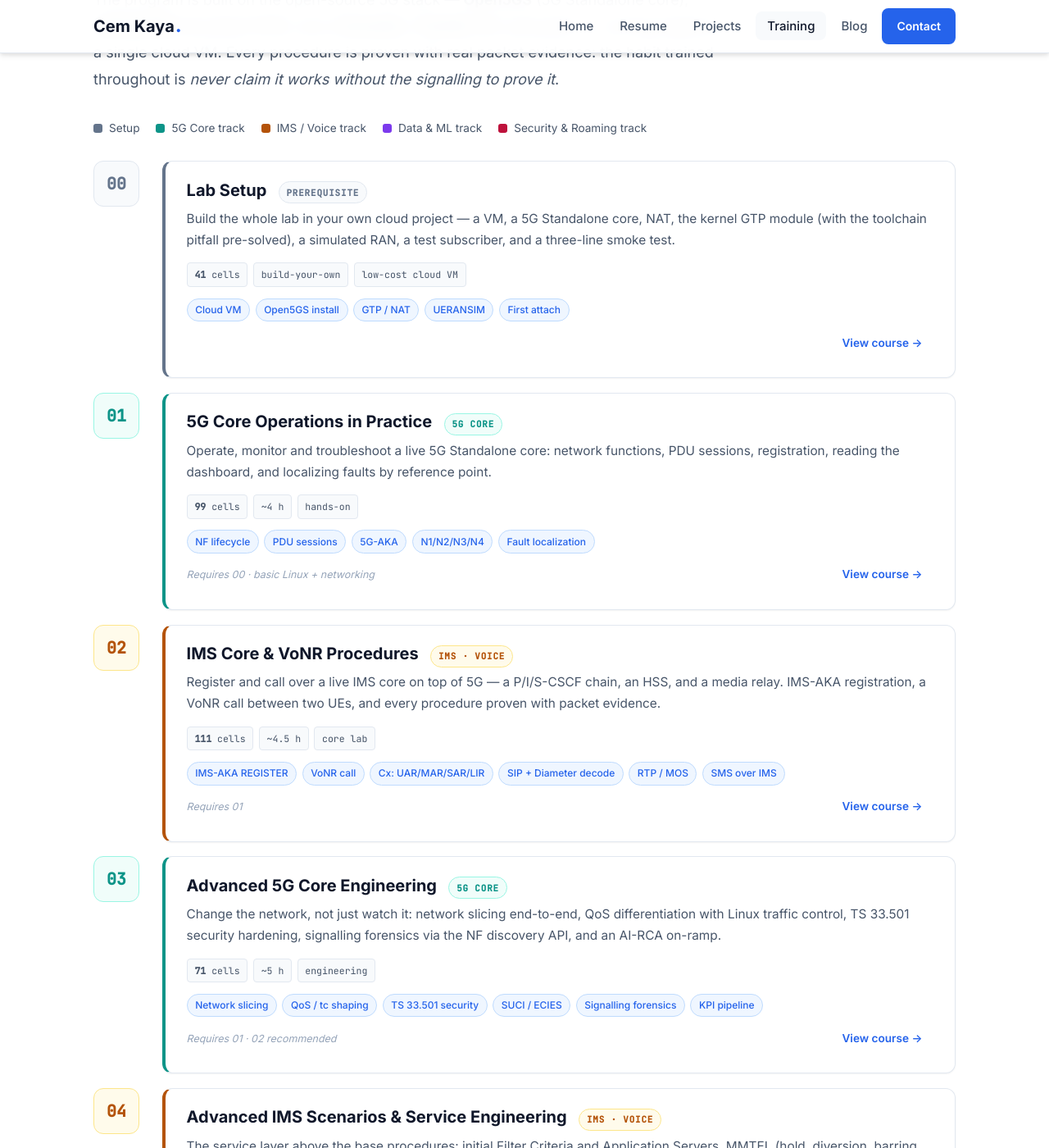
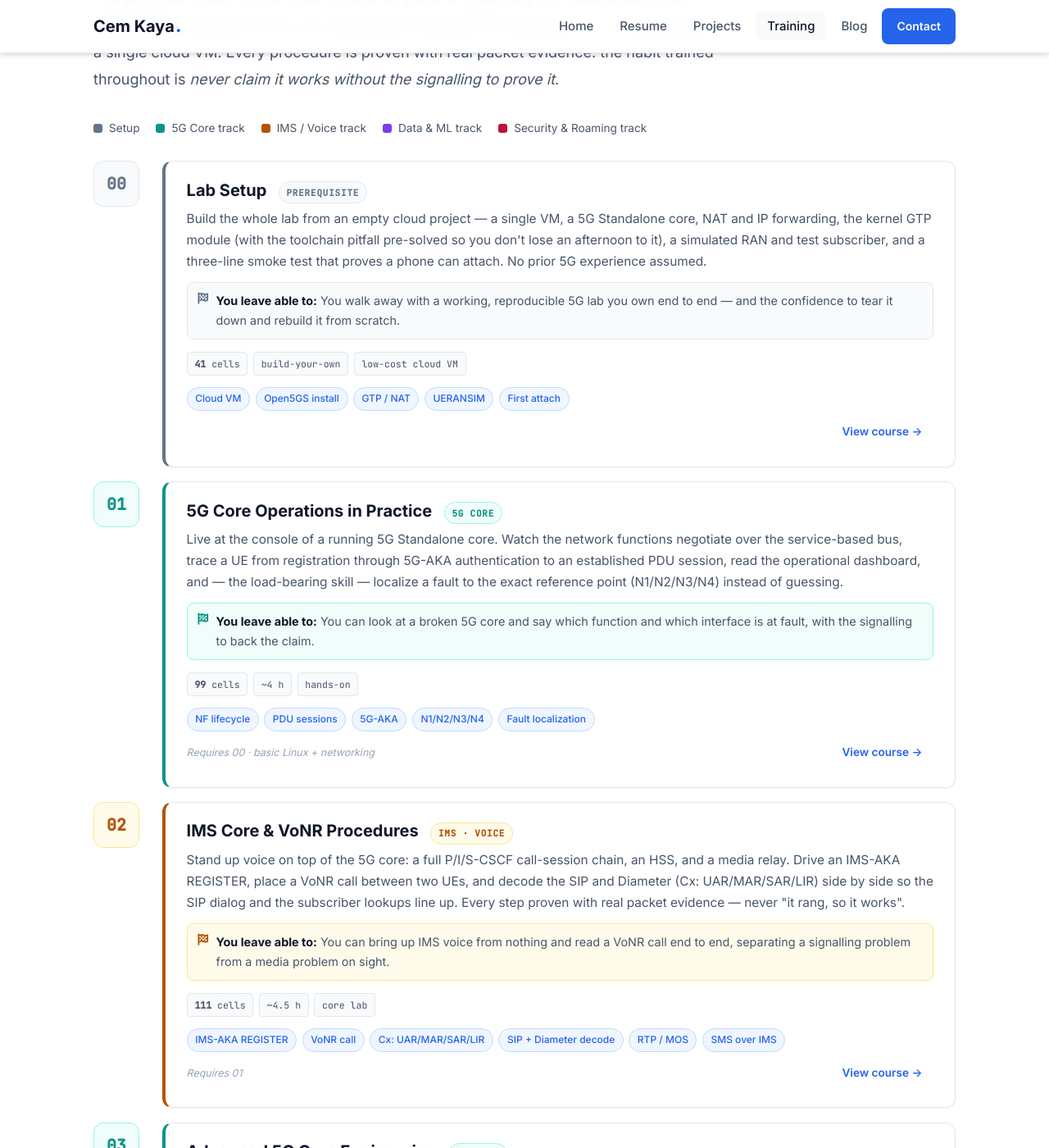
Before and after one commit to cem8kaya/kayacemcom, a Jekyll site: the page built from training.html, in a window 1280 px wide and 1400 px high, scrolled down 602 px. Shown: the whole window at 82% size. Built offline with Jekyll 4.4.1, drawn with Linux system fonts in a browser that asks for light colours; some of the changed text lies outside the part shown.

Commit message:
Training: enrich course descriptions, add per-course outcome box
- Expand each course blurb in _data/training.yml with more concrete
  detail on what runs and why it matters (protocols, evidence, honesty
  rule for ML, roaming/security scope).
- Add an "outcome" field per course rendered as a track-coloured
  "You leave able to:" box on each overview card.
- Add .t-outcome styling keyed to the per-track colour variables.

No lab/VM specifics, IPs, keys or operator identifiers introduced;
standard-protocol and educational content only.

Co-Authored-By: Claude Opus 4.8 <noreply@anthropic.com>
Claude-Session: https://claude.ai/code/session_01CaBrXgTTacUJyHXBeT5C35

```diff
--- a/_data/training.yml
+++ b/_data/training.yml
@@ -15,9 +15,14 @@ courses:
     track: "setup"
     tag: "Prerequisite"
     focus: >
-      Build the whole lab in your own cloud project — a VM, a 5G Standalone
-      core, NAT, the kernel GTP module (with the toolchain pitfall pre-solved),
-      a simulated RAN, a test subscriber, and a three-line smoke test.
+      Build the whole lab from an empty cloud project — a single VM, a 5G
+      Standalone core, NAT and IP forwarding, the kernel GTP module (with the
+      toolchain pitfall pre-solved so you don't lose an afternoon to it), a
+      simulated RAN and test subscriber, and a three-line smoke test that
+      proves a phone can attach. No prior 5G experience assumed.
+    outcome: >
+      You walk away with a working, reproducible 5G lab you own end to end —
+      and the confidence to tear it down and rebuild it from scratch.
     cells: 41
     meta: ["build-your-own", "low-cost cloud VM"]
     topics: ["Cloud VM", "Open5GS install", "GTP / NAT", "UERANSIM", "First attach"]
@@ -28,9 +33,14 @@ courses:
     track: "core"
     tag: "5G Core"
     focus: >
-      Operate, monitor and troubleshoot a live 5G Standalone core: network
-      functions, PDU sessions, registration, reading the dashboard, and
-      localizing faults by reference point.
+      Live at the console of a running 5G Standalone core. Watch the network
+      functions negotiate over the service-based bus, trace a UE from
+      registration through 5G-AKA authentication to an established PDU session,
+      read the operational dashboard, and — the load-bearing skill — localize a
+      fault to the exact reference point (N1/N2/N3/N4) instead of guessing.
+    outcome: >
+      You can look at a broken 5G core and say which function and which
+      interface is at fault, with the signalling to back the claim.
     cells: 99
     meta: ["~4 h", "hands-on"]
     topics: ["NF lifecycle", "PDU sessions", "5G-AKA", "N1/N2/N3/N4", "Fault localization"]
@@ -41,9 +51,15 @@ courses:
     track: "ims"
     tag: "IMS · Voice"
     focus: >
-      Register and call over a live IMS core on top of 5G — a P/I/S-CSCF chain,
-      an HSS, and a media relay. IMS-AKA registration, a VoNR call between two
-      UEs, and every procedure proven with packet evidence.
+      Stand up voice on top of the 5G core: a full P/I/S-CSCF call-session
+      chain, an HSS, and a media relay. Drive an IMS-AKA REGISTER, place a
+      VoNR call between two UEs, and decode the SIP and Diameter (Cx:
+      UAR/MAR/SAR/LIR) side by side so the SIP dialog and the subscriber
+      lookups line up. Every step proven with real packet evidence — never
+      "it rang, so it works".
+    outcome: >
+      You can bring up IMS voice from nothing and read a VoNR call end to end,
+      separating a signalling problem from a media problem on sight.
     cells: 111
     meta: ["~4.5 h", "core lab"]
     topics: ["IMS-AKA REGISTER", "VoNR call", "Cx: UAR/MAR/SAR/LIR", "SIP + Diameter decode", "RTP / MOS", "SMS over IMS"]
@@ -54,9 +70,15 @@ courses:
     track: "core"
     tag: "5G Core"
     focus: >
-      Change the network, not just watch it: network slicing end-to-end, QoS
-      differentiation with Linux traffic control, TS 33.501 security hardening,
-      signalling forensics via the NF discovery API, and an AI-RCA on-ramp.
+      Stop watching the network and start changing it. Cut an end-to-end
+      network slice, differentiate QoS with Linux traffic control and prove the
+      shaping in the data plane, harden the core against the TS 33.501 threat
+      model (SUCI/ECIES subscriber-identity protection included), reconstruct
+      signalling from the NF discovery API, and stand up a KPI pipeline that
+      feeds an AI root-cause on-ramp.
+    outcome: >
+      You can engineer a differentiated, hardened core to a requirement — and
+      show the packets and KPIs that prove the change did what you claimed.
     cells: 71
     meta: ["~5 h", "engineering"]
     topics: ["Network slicing", "QoS / tc shaping", "TS 33.501 security", "SUCI / ECIES", "Signalling forensics", "KPI pipeline"]
@@ -67,10 +89,15 @@ courses:
     track: "ims"
     tag: "IMS · Voice"
     focus: >
-      The service layer above the base procedures: initial Filter Criteria and
-      Application Servers, MMTEL (hold, diversion, barring, identity), transfer
-      and conference, emergency calls, access continuity, interconnect, advanced
-      media and charging. Half is offline reference call-flows — runs with no lab.
+      The service layer that turns a raw call into a product: initial Filter
+      Criteria routing to Application Servers over ISC, the MMTEL suite (hold,
+      call diversion, barring, identity presentation/restriction), transfer and
+      conference (REFER), emergency (sos) calls, access continuity (T-ADS,
+      SRVCC), interconnect (ENUM, IBCF/TrGW) and Rf/Ro charging. Roughly half
+      is offline reference call-flows that run with no lab attached.
+    outcome: >
+      You can reason about why a supplementary service misbehaves — from the
+      iFC that should have triggered to the AS that answered — not just whether.
     cells: 119
     meta: ["~6 h", "20 call-flows"]
     topics: ["iFC / AS / ISC / Sh", "MMTEL services", "REFER / conference", "Emergency (sos)", "T-ADS / SRVCC", "ENUM / IBCF", "Rf/Ro charging"]
@@ -81,11 +108,17 @@ courses:
     track: "data"
     tag: "Data · ML"
     focus: >
-      Turn the telemetry every earlier course produces into a data-science
-      lifecycle: ingestion, a feature store, analytics, visualization, and
-      machine learning — anomaly detection, fault classification, and
-      forecasting. Ships two notebooks: a synthetic edition that runs anywhere,
-      and a live-lab edition that runs on real telemetry.
+      Turn the telemetry every earlier course emits into a full data-science
+      lifecycle — ingestion, a time-aligned feature store, analytics on
+      standardized TS 28.554 KPIs, visualization for two audiences, and
+      machine learning (Isolation-Forest anomaly detection, DTW fault
+      classification, seasonal forecasting). The recurring lesson is honesty:
+      a 0.99 score is usually a leak, and every model ends by asking what would
+      be true on real traffic. Ships two notebooks — a synthetic edition that
+      runs anywhere, and a live-lab edition on real telemetry.
+    outcome: >
+      You can build an honest pipeline from packets to predictions — and you
+      trust the lower, leak-free number over the flattering one.
     cells: 179
     meta: ["101 + 78 cells", "~7 h + 4 h"]
     topics: ["Ingestion & feature store", "Sessionization", "TS 28.554 KPIs", "Isolation Forest", "DTW classification", "Forecasting", "MLOps"]
@@ -96,11 +129,17 @@ courses:
     track: "data"
     tag: "Data · ML"
     focus: >
-      When a deep, graph or federated method beats a classical one — and when it
-      does not. CNNs/ROCKET for KPI time series, sequence models and self-attention
-      for signalling ladders, graph neural nets for fault localization on the
-      service-based architecture, deep anomaly detection, federated learning across
-      sites, and a trust layer (conformal prediction, drift, human-in-the-loop).
+      The honest case for deep learning in a telco: when a deep, graph or
+      federated method genuinely beats the classical baseline from Course 05 —
+      and, just as often, when it does not. CNNs/ROCKET for KPI time series,
+      sequence models and self-attention for signalling ladders, graph neural
+      nets that localize a fault on the service-based topology itself, deep
+      anomaly detection, federated learning across sites that never share raw
+      data, and a trust layer — conformal prediction, drift detection and a
+      human in the loop. Offline, no GPU required.
+    outcome: >
+      You can pick the right model for a telco problem on evidence, and wrap it
+      in the calibration and drift checks that make it safe to trust.
     cells: 52
     meta: ["~5 h", "offline · no GPU"]
     topics: ["CNN / ROCKET", "Sequence models · attention", "Graph neural nets", "Deep anomaly detection", "Federated learning (FedAvg)", "Conformal prediction", "Drift & trust"]
@@ -111,11 +150,16 @@ courses:
     track: "security"
     tag: "Security · Roaming"
     focus: >
-      International roaming and how to defend it: the roaming architecture
-      (home/visited networks, the IPX, DEA, SEPP), SS7/MAP and CAMEL flows,
-      Diameter roaming (S6a), VoLTE/VoNR roaming (S8HR vs local breakout),
-      5G roaming and the SEPP (N32/PRINS), signalling firewalls to GSMA guidance,
-      roaming fraud detection, and operations / incident response.
+      Cross the operator boundary and learn to defend it. The roaming
+      architecture (home vs visited network, the IPX, the DEA and the SEPP),
+      legacy SS7/MAP and CAMEL flows and why they are dangerous, Diameter
+      roaming over S6a, VoLTE/VoNR roaming (S8HR vs local breakout), 5G roaming
+      secured by the SEPP over N32/PRINS, signalling firewalls built to GSMA
+      guidance (FS.11/FS.19), roaming-fraud detection (IRSF, Wangiri, SIM-box),
+      and the on-call side — incident response and operations. Offline-first.
+    outcome: >
+      You can read an inter-operator signalling flow for both correctness and
+      attack, and reason about the firewall rule that should have stopped it.
     cells: 64
     meta: ["~6 h", "offline-first"]
     topics: ["Roaming architecture", "SS7 / MAP / CAMEL", "Diameter S6a", "VoLTE/VoNR roaming", "SEPP · N32 · PRINS", "Signalling firewalls", "Fraud detection", "Incident & on-call"]
--- a/assets/css/style.css
+++ b/assets/css/style.css
@@ -1736,7 +1736,15 @@ textarea.form-control {
   font-family: var(--font-mono); font-size: 0.68rem; letter-spacing: 0.08em; text-transform: uppercase;
   font-weight: 600; padding: 0.2rem 0.55rem; border-radius: 999px; color: var(--tk); background: var(--tk-bg); border: 1px solid var(--tk-bd);
 }
-.t-focus { color: var(--text-secondary); font-size: 0.96rem; margin: 0.25rem 0 0.9rem; }
+.t-focus { color: var(--text-secondary); font-size: 0.96rem; margin: 0.25rem 0 0.75rem; }
+.t-outcome {
+  display: flex; gap: 0.6rem; align-items: flex-start;
+  font-size: 0.9rem; color: var(--text-secondary);
+  background: var(--tk-bg); border: 1px solid var(--tk-bd); border-radius: var(--radius);
+  padding: 0.6rem 0.8rem; margin: 0 0 0.9rem;
+}
+.t-outcome i { color: var(--tk); margin-top: 0.15rem; flex-shrink: 0; }
+.t-outcome strong { color: var(--text-primary); }
 .t-meta { display: flex; flex-wrap: wrap; gap: 0.4rem; margin-bottom: 0.85rem; }
 .t-chip {
   font-family: var(--font-mono); font-size: 0.72rem; color: var(--text-secondary);
--- a/training.html
+++ b/training.html
@@ -55,6 +55,7 @@ description: A hands-on 5G Core & IMS lab training program — eight build-and-b
             <span class="t-ttag">{{ c.tag }}</span>
           </div>
           <p class="t-focus">{{ c.focus }}</p>
+          {% if c.outcome %}<p class="t-outcome"><i class="fas fa-flag-checkered"></i><span><strong>You leave able to:</strong> {{ c.outcome }}</span></p>{% endif %}
           <div class="t-meta">
             <span class="t-chip"><strong>{{ c.cells }}</strong> cells</span>
             {% for m in c.meta %}<span class="t-chip">{{ m }}</span>{% endfor %}
```
